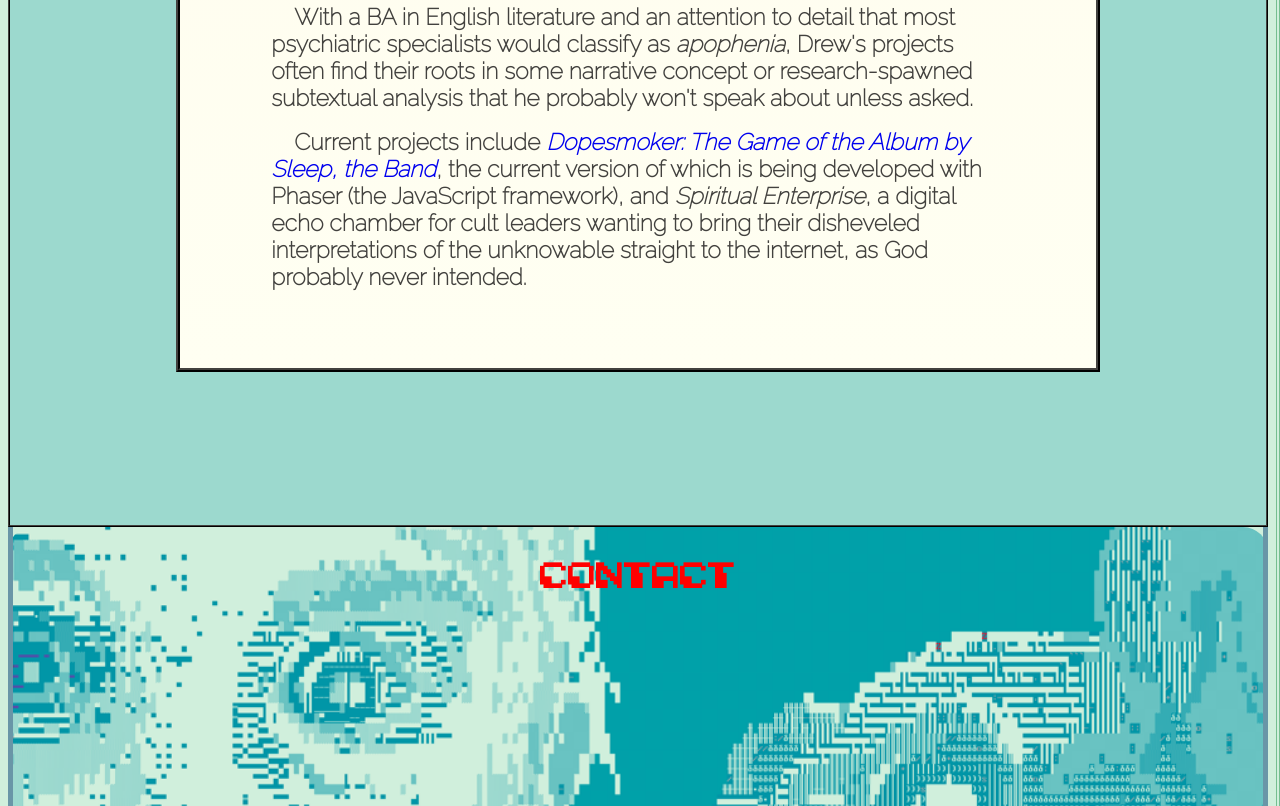
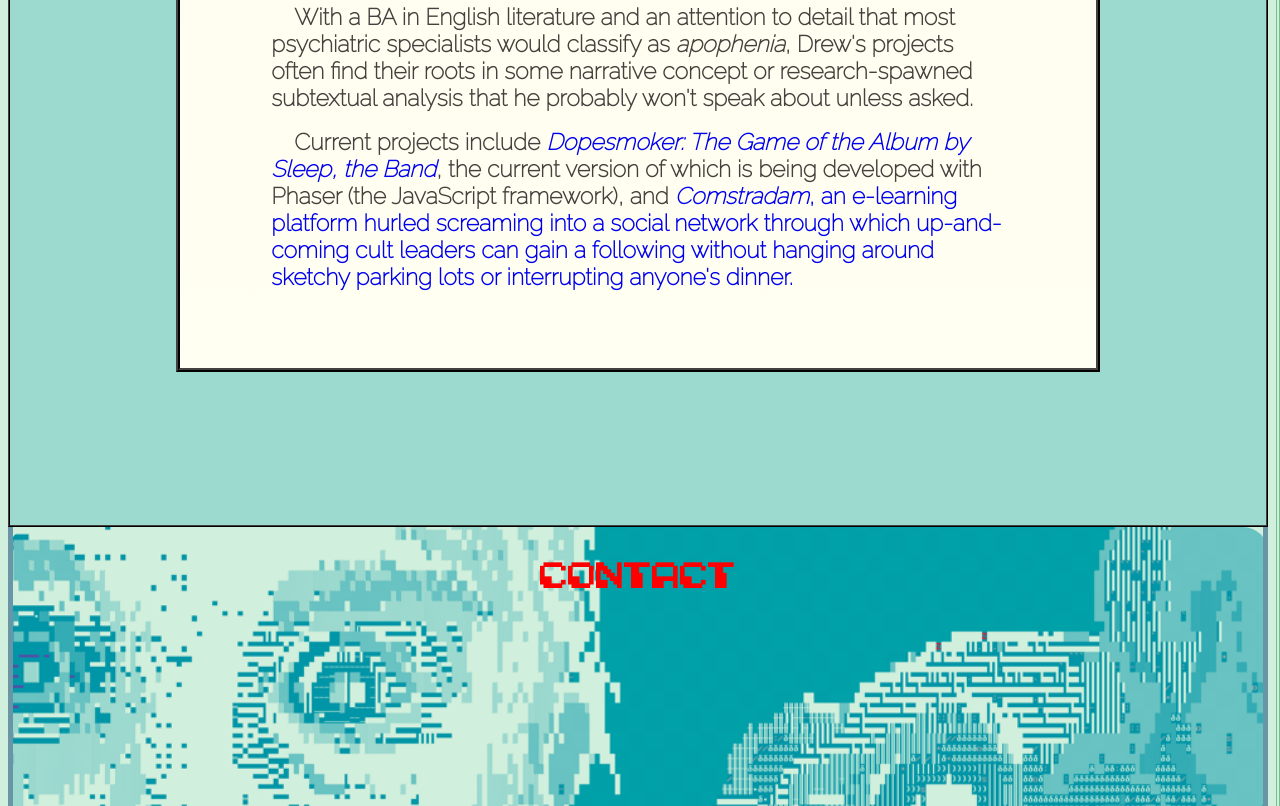
Before and after one commit to drewstpierce/drewstpierce.github.io, a plain HTML site: page index.html in a window 1280 px wide. Shown: the part 4954-5760 px from the top of the page. Drawn offline with Linux system fonts and the light colour scheme; a web font is replaced by a local one.

Commit message:
added Comstradam link

```diff
--- a/index.html
+++ b/index.html
@@ -110,7 +110,7 @@
                     <p>
                         <h3>With a BA in English literature and an attention to detail that most psychiatric specialists would classify as <i>apophenia</i>, Drew's projects often find their roots in some narrative concept or research-spawned subtextual analysis that he probably won't speak about unless asked. </h3></p>
                     <p>
-                        <h3>Current projects include <i><a href="http://vicandblood.itch.io/dopesmoker" style="text-decoration: none;">Dopesmoker: The Game of the Album by Sleep, the Band</a></i>, the current version of which is being developed with Phaser (the JavaScript framework), and <i>Spiritual Enterprise</i>, a digital echo chamber for cult leaders wanting to bring their disheveled interpretations of the unknowable straight to the internet, as God probably never intended.</h3></p>
+                        <h3>Current projects include <i><a href="http://vicandblood.itch.io/dopesmoker" style="text-decoration: none;">Dopesmoker: The Game of the Album by Sleep, the Band</a></i>, the current version of which is being developed with Phaser (the JavaScript framework), and <i><a href="https://drewstpierce.github.io/comstradam/" style="text-decoration: none;">Comstradam</i>, an e-learning platform hurled screaming into a social network through which up-and-coming cult leaders can gain a following without hanging around sketchy parking lots or interrupting anyone's dinner.</h3></p>
                 </div>
             </div>
         </section>
```
Also changed, not shown: 1 other file.
